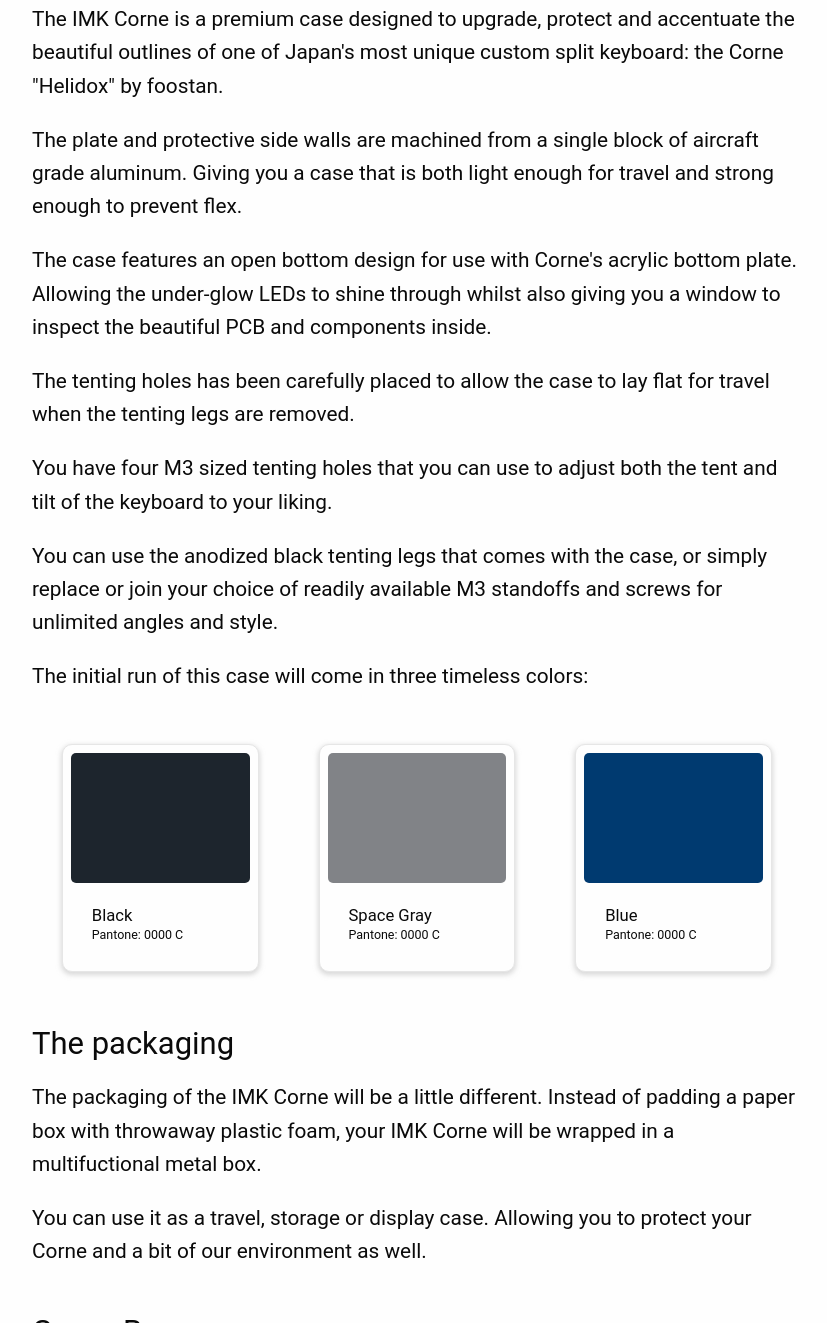
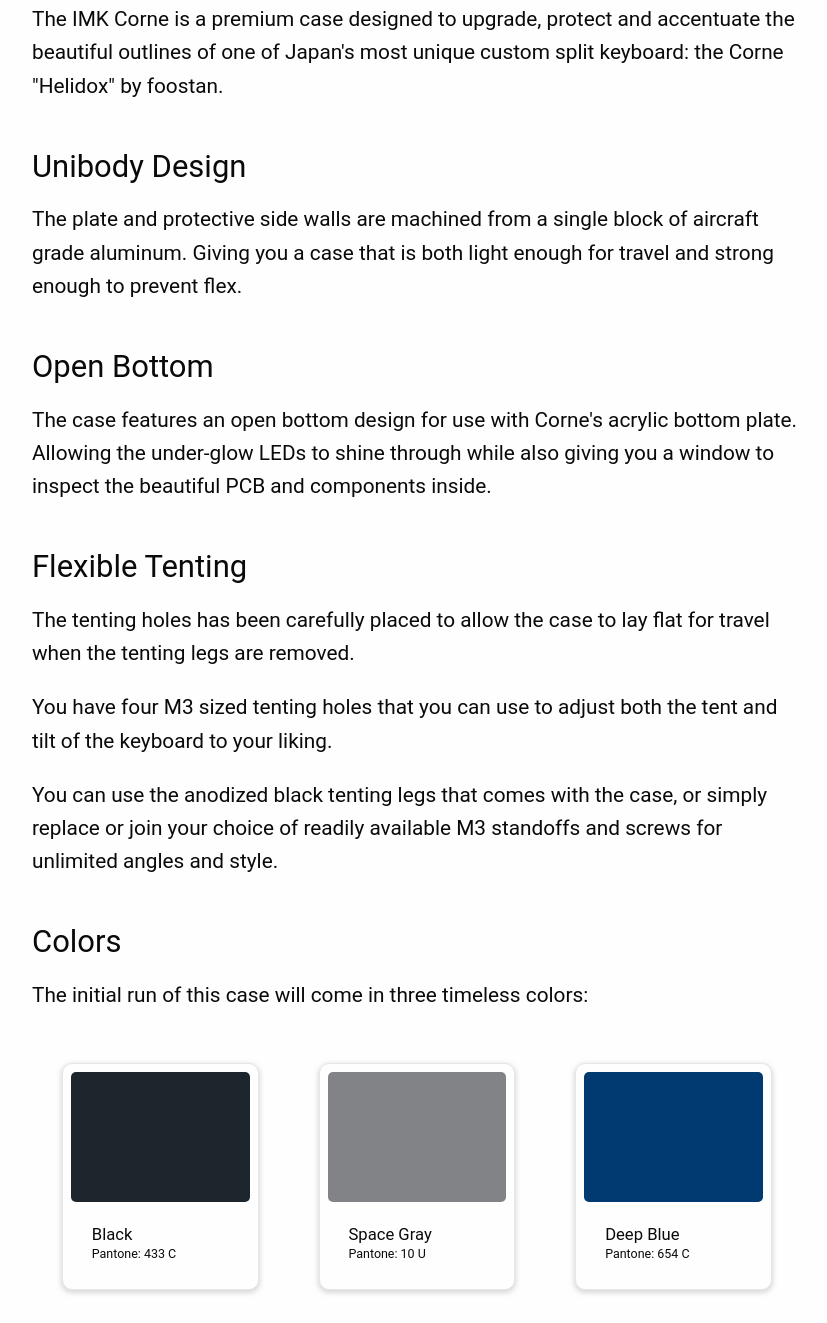
Before and after one commit to leotumwattana/imkcorne, a website: page index.html in a window 1280 px wide. Shown: the part 1075-2398 px from the top of the page, without its empty margins (223-1050 px from the left). Drawn offline with nearby package versions, Linux system fonts and the light colour scheme; a web font is replaced by a local one.

Commit message:
Tweak page HTML structure

```diff
--- a/index.html
+++ b/index.html
@@ -62,23 +62,38 @@
         <div class="large-12 large-text-center cell margin-bottom">
           <img src="./assets/img/IMKCorne.svg" alt="IMK Corne" width=277 height=54>
         </div>
+
         <div class="large-12 cell">
           <p>The IMK Corne is a premium case designed to upgrade, protect and accentuate the beautiful outlines of one of Japan's most unique custom split keyboard: the Corne "Helidox" by foostan.</p>
+        </div>
+
+        <div class="large-12 cell margin-top">
+          <h3>Unibody Design</h3>
           <p>The plate and protective side walls are machined from a single block of aircraft grade aluminum. Giving you a case that is both light enough for travel and strong enough to prevent flex.</p>
-          <p>The case features an open bottom design for use with Corne's acrylic bottom plate. Allowing the under-glow LEDs to shine through whilst also giving you a window to inspect the beautiful PCB and components inside.</p>
+        </div>
+
+        <div class="large-12 cell margin-top">
+          <h3>Open Bottom</h3>
+          <p>The case features an open bottom design for use with Corne's acrylic bottom plate. Allowing the under-glow LEDs to shine through while also giving you a window to inspect the beautiful PCB and components inside.</p>
+        </div>
+
+        <div class="large-12 cell margin-top">
+          <h3>Flexible Tenting</h3>
           <p>The tenting holes has been carefully placed to allow the case to lay flat for travel when the tenting legs are removed.</p>
           <p>You have four M3 sized tenting holes that you can use to adjust both the tent and tilt of the keyboard to your liking.</p>
           <p>You can use the anodized black tenting legs that comes with the case, or simply replace or join your choice of readily available M3 standoffs and screws for unlimited angles and style.</p>
+        </div>
+
+        <div class="large-12 cell margin-top">
+          <h3>Colors</h3>
           <p>The initial run of this case will come in three timeless colors:</p>
-        </div>
-        <div class="large-12 cell">
           <div class="grid-x small-up-3">
             <div class="cell">
               <div class="card color-chip">
                 <div class="color-well color-1"></div>
                 <div class="card-section">
                   <h1>Black</h1>
-                  <h2>Pantone: 0000 C</h2>
+                  <h2>Pantone: 433 C</h2>
                 </div>
               </div>
             </div>
@@ -87,7 +102,7 @@
                 <div class="color-well color-2"></div>
                 <div class="card-section">
                   <h1>Space Gray</h1>
-                  <h2>Pantone: 0000 C</h2>
+                  <h2>Pantone: 10 U</h2>
                 </div>
               </div>
             </div>
@@ -95,18 +110,20 @@
               <div class="card color-chip">
                 <div class="color-well color-3"></div>
                 <div class="card-section">
-                  <h1>Blue</h1>
-                  <h2>Pantone: 0000 C</h2>
+                  <h1>Deep Blue</h1>
+                  <h2>Pantone: 654 C</h2>
                 </div>
               </div>
             </div>
           </div>
         </div>
+
         <div class="large-12 cell margin-top">
           <h3>The packaging</h3>
           <p>The packaging of the IMK Corne will be a little different. Instead of padding a paper box with throwaway plastic foam, your IMK Corne will be wrapped in a multifuctional metal box.</p>
           <p>You can use it as a travel, storage or display case. Allowing you to protect your Corne and a bit of our environment as well.</p>
         </div>
+
         <div class="large-12 cell margin-top">
           <h3>Group Buy</h3>
           <p>The IMK Corne will be available as a Group Buy (GB) from the following proxies:</p>
@@ -131,9 +148,15 @@
           Copyright &copy; 2019 imkulio.
         </div>
         <div class="large-6 large-text-right cell">
-          <img class="social-icon" src="./assets/img/reddit.svg" alt="Reddit" width=29 height=26>
-          <img class="social-icon" src="./assets/img/twitter.svg" alt="Twitter" width=27 height=22>
-          <img class="social-icon" src="./assets/img/email.svg" alt="Email" width=30 height=22>
+          <a href="#">
+            <img class="social-icon" src="./assets/img/reddit.svg" alt="Reddit" width=29 height=26>
+          </a>
+          <a href="#">
+            <img class="social-icon" src="./assets/img/twitter.svg" alt="Twitter" width=27 height=22>
+          </a>
+          <a href="#">
+            <img class="social-icon" src="./assets/img/email.svg" alt="Email" width=30 height=22>
+          </a>
         </div>
       </footer>
     </div>
```
